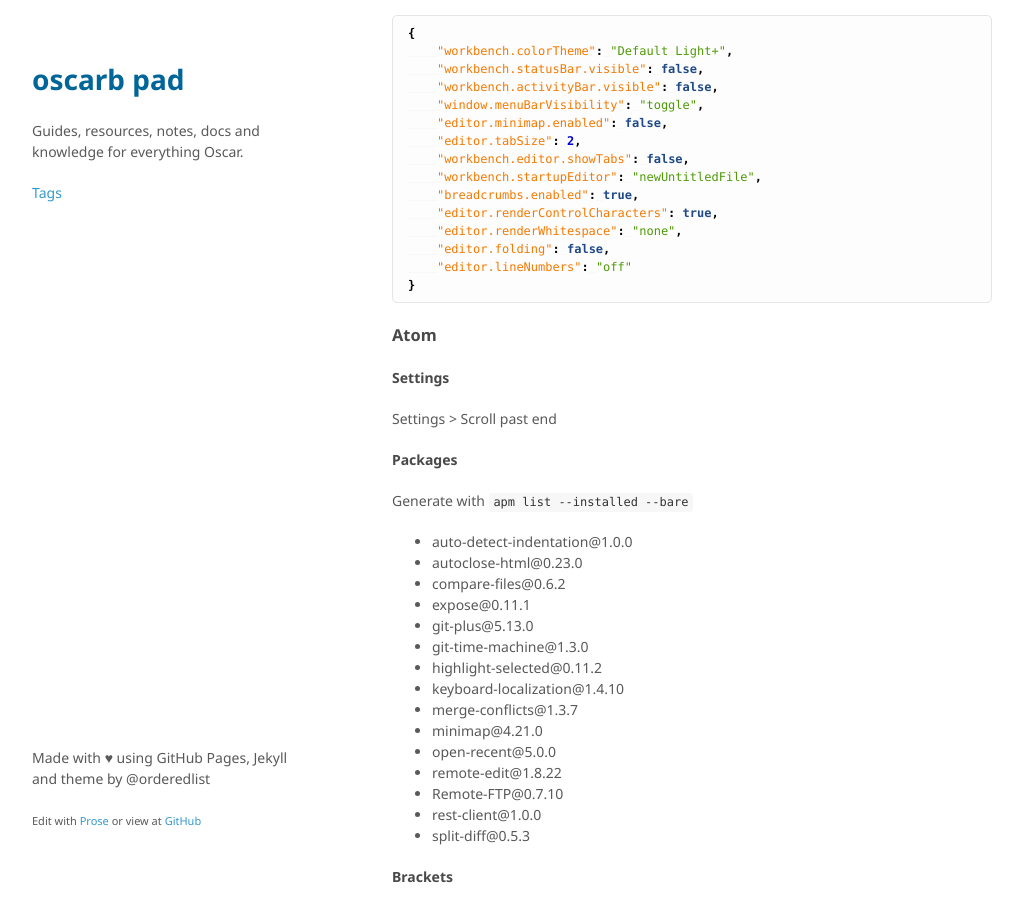
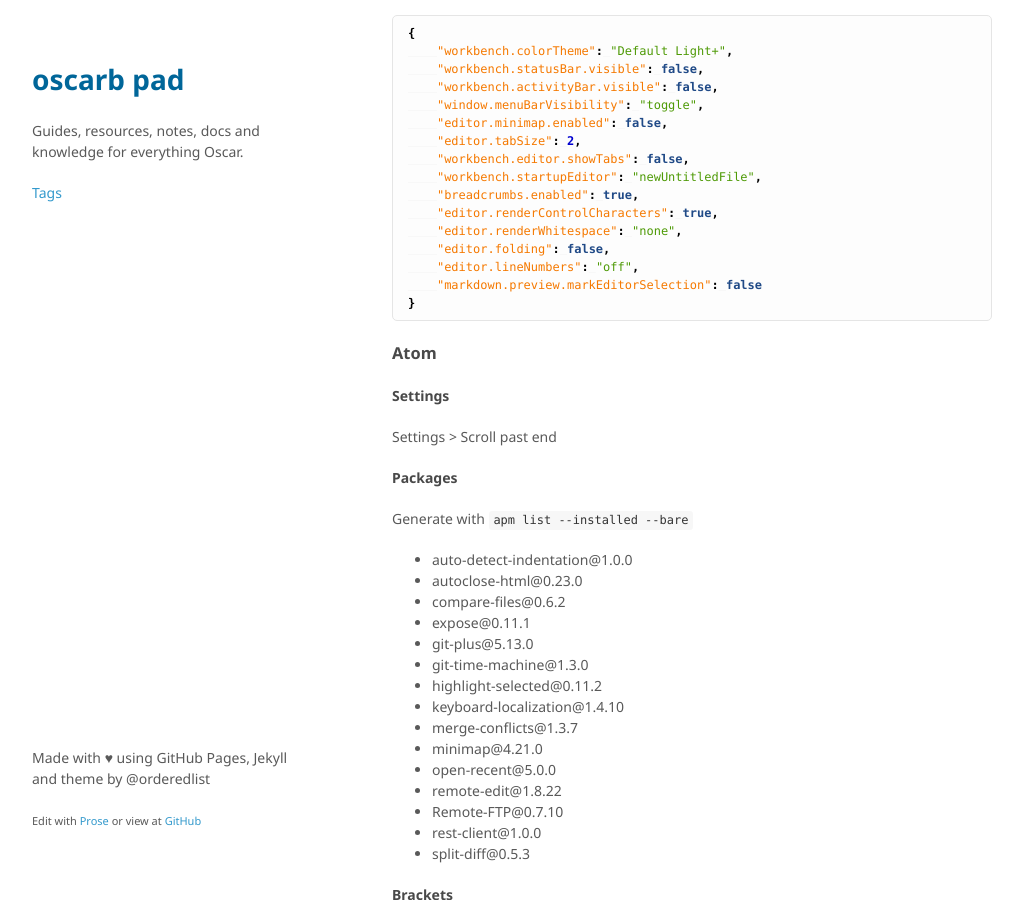
Before and after one commit to oscarb/pad, a Jekyll site: the page built from _docs/windows-10-essentials.md, in a window 1280 px wide and 900 px high, scrolled down 8117 px. Shown: the whole window, without its empty margins (128-1151 px from the left). Built offline with Jekyll 4.4.1, drawn with Linux system fonts in a browser that asks for light colours; some web fonts are replaced.

Commit message:
Update windows-10-essentials.md

````diff
--- a/_docs/windows-10-essentials.md
+++ b/_docs/windows-10-essentials.md
@@ -330,7 +330,8 @@ User settings
     "editor.renderControlCharacters": true,
     "editor.renderWhitespace": "none",
     "editor.folding": false,
-    "editor.lineNumbers": "off"
+    "editor.lineNumbers": "off",
+    "markdown.preview.markEditorSelection": false
 }
 ```
 
````
